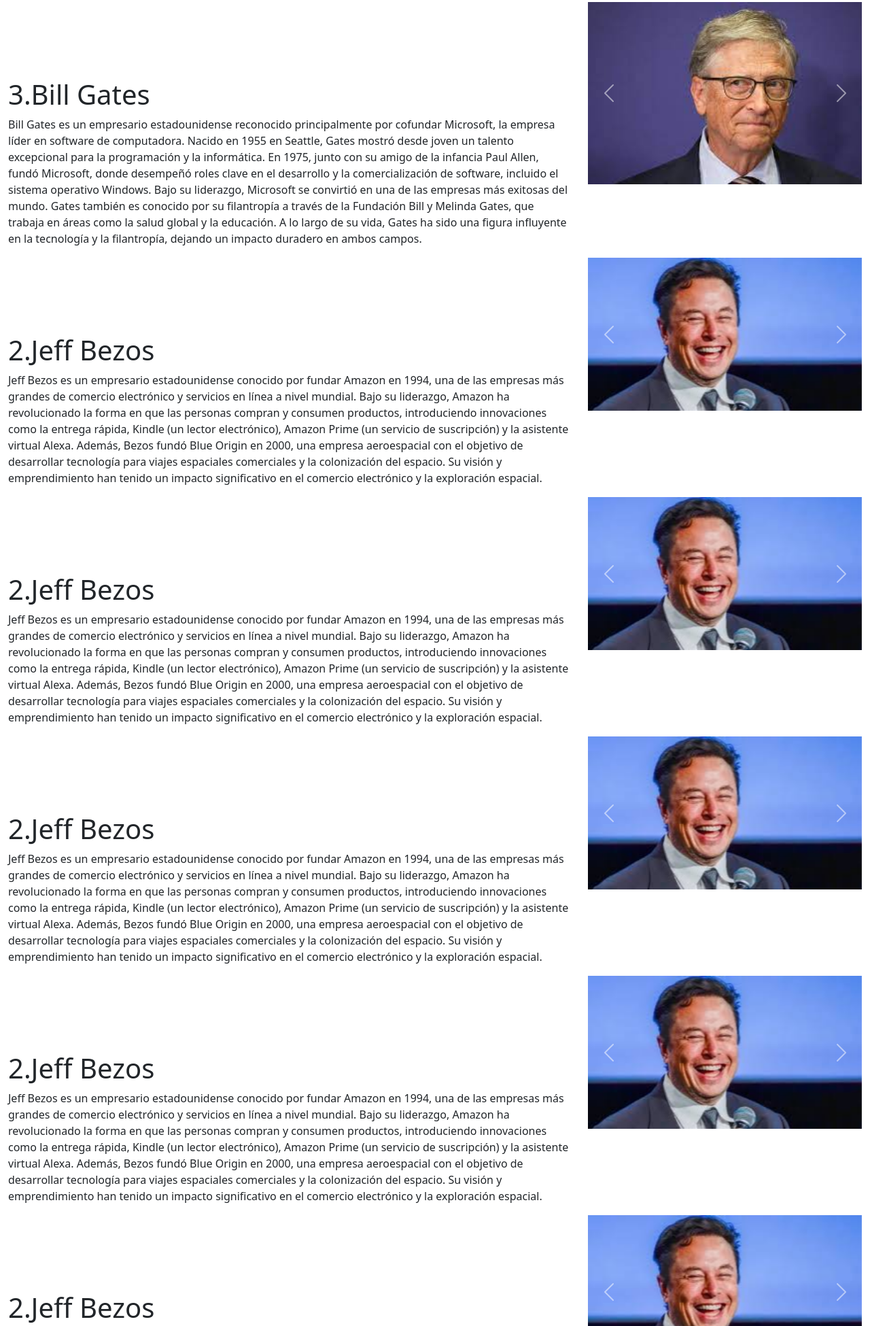
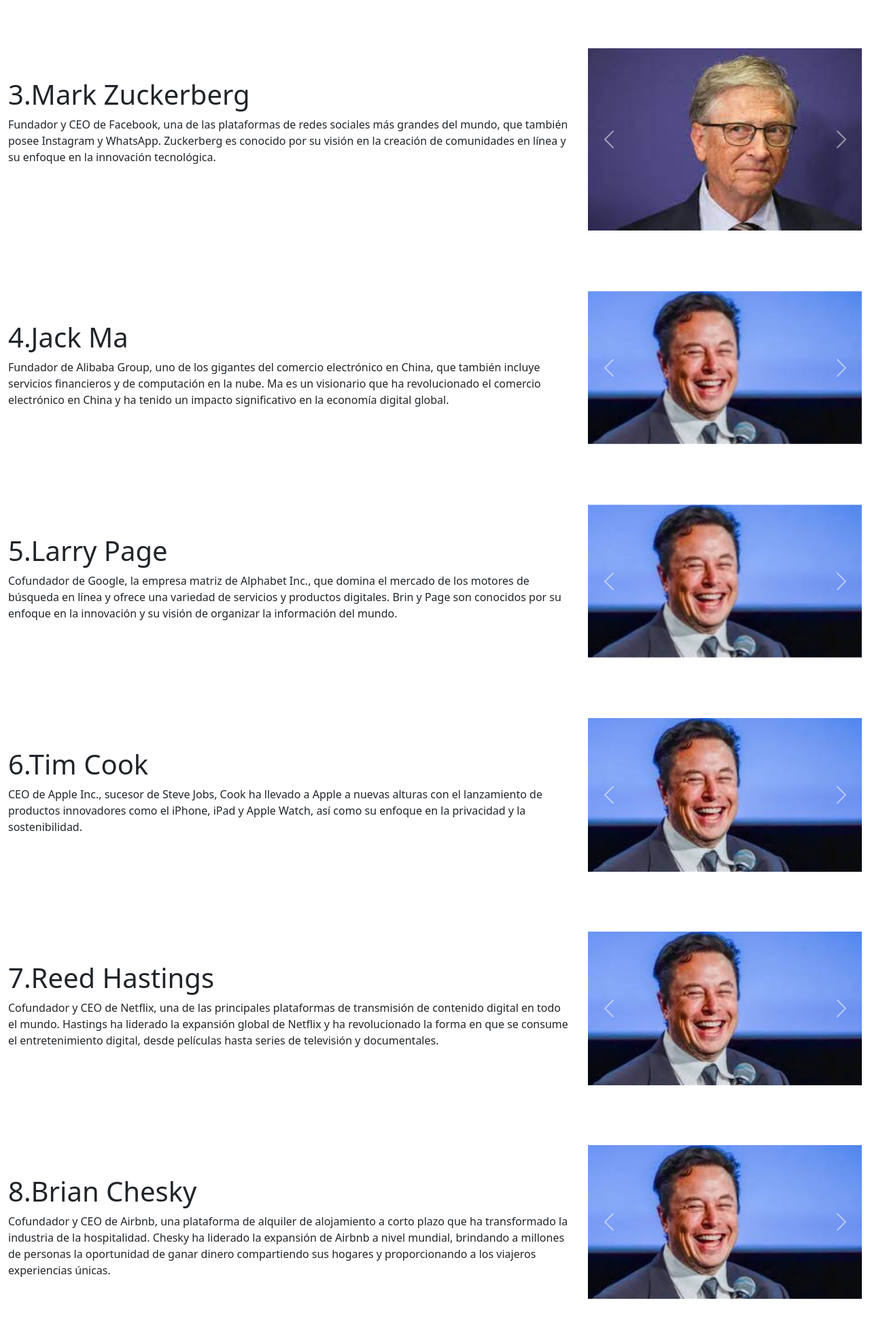
Before and after one commit to CesarLandaverde/Perfil1cesar, a plain HTML site: page index.html in a window 1280 px wide. Shown: the part 1077-3027 px from the top of the page at 68% size. Drawn offline with nearby package versions, Linux system fonts and the light colour scheme.

Commit message:
se termino los emprendedores solo falta las fotos

```diff
--- a/index.html
+++ b/index.html
@@ -157,12 +157,13 @@
     <div class="row">
         <div class="col-8">
 
-            <p class="h1">3.Bill Gates</p>
-            <p>Bill Gates es un empresario estadounidense reconocido principalmente por cofundar Microsoft, la empresa líder en software de computadora. Nacido en 1955 en Seattle, Gates mostró desde joven un talento excepcional para la programación y la informática. En 1975, junto con su amigo de la infancia Paul Allen, fundó Microsoft, donde desempeñó roles clave en el desarrollo y la comercialización de software, incluido el sistema operativo Windows. Bajo su liderazgo, Microsoft se convirtió en una de las empresas más exitosas del mundo. Gates también es conocido por su filantropía a través de la Fundación Bill y Melinda Gates, que trabaja en áreas como la salud global y la educación. A lo largo de su vida, Gates ha sido una figura influyente en la tecnología y la filantropía, dejando un impacto duradero en ambos campos.</p>
+            <p class="h1">3.Mark Zuckerberg</p>
+            <p>Fundador y CEO de Facebook, una de las plataformas de redes sociales más grandes del mundo, que también posee Instagram y WhatsApp. Zuckerberg es conocido por su visión en la creación de comunidades en línea y su enfoque en la innovación tecnológica.</p>
 
         </div>
-        <div class="col-4">
-            <div id="carouselExample" class="carousel slide">
+        <div class="col-4 ">
+          <div class="niger">
+            <div id="carouselExample4" class="carousel slide">
                 <div class="carousel-inner">
                   <div class="carousel-item active">
                     <img src="img/bill1.jfif" class="d-block w-100" alt="...">
@@ -174,15 +175,16 @@
                     <img src="img/bill3.jfif" class="d-block w-100" alt="...">
                   </div>
                 </div>
-                <button class="carousel-control-prev" type="button" data-bs-target="#carouselExample" data-bs-slide="prev">
+                <button class="carousel-control-prev" type="button" data-bs-target="#carouselExample4" data-bs-slide="prev">
                   <span class="carousel-control-prev-icon" aria-hidden="true"></span>
                   <span class="visually-hidden">Previous</span>
                 </button>
-                <button class="carousel-control-next" type="button" data-bs-target="#carouselExample" data-bs-slide="next">
+                <button class="carousel-control-next" type="button" data-bs-target="#carouselExample4" data-bs-slide="next">
                   <span class="carousel-control-next-icon" aria-hidden="true"></span>
                   <span class="visually-hidden">Next</span>
                 </button>
               </div>
+            </div>
 
         </div>
     </div>
@@ -193,11 +195,49 @@
   <div class="row">
       <div class="col-8">
 
-          <p class="h1">2.Jeff Bezos</p>
-          <p>Jeff Bezos es un empresario estadounidense conocido por fundar Amazon en 1994, una de las empresas más grandes de comercio electrónico y servicios en línea a nivel mundial. Bajo su liderazgo, Amazon ha revolucionado la forma en que las personas compran y consumen productos, introduciendo innovaciones como la entrega rápida, Kindle (un lector electrónico), Amazon Prime (un servicio de suscripción) y la asistente virtual Alexa. Además, Bezos fundó Blue Origin en 2000, una empresa aeroespacial con el objetivo de desarrollar tecnología para viajes espaciales comerciales y la colonización del espacio. Su visión y emprendimiento han tenido un impacto significativo en el comercio electrónico y la exploración espacial.</p>
+          <p class="h1">4.Jack Ma</p>
+          <p>Fundador de Alibaba Group, uno de los gigantes del comercio electrónico en China, que también incluye servicios financieros y de computación en la nube. Ma es un visionario que ha revolucionado el comercio electrónico en China y ha tenido un impacto significativo en la economía digital global.</p>
 
       </div>
       <div class="col-4">
+        <div class="niger">
+          <div id="carouselExample5" class="carousel slide">
+              <div class="carousel-inner">
+                <div class="carousel-item active">
+                  <img src="img/elon4.jfif" class="d-block w-100" alt="...">
+                </div>
+                <div class="carousel-item">
+                  <img src="img/elon2.jfif" class="d-block w-100" alt="...">
+                </div>
+                <div class="carousel-item">
+                  <img src="img/elon3.jfif" class="d-block w-100" alt="...">
+                </div>
+              </div>
+              <button class="carousel-control-prev" type="button" data-bs-target="#carouselExample5" data-bs-slide="prev">
+                <span class="carousel-control-prev-icon" aria-hidden="true"></span>
+                <span class="visually-hidden">Previous</span>
+              </button>
+              <button class="carousel-control-next" type="button" data-bs-target="#carouselExample5" data-bs-slide="next">
+                <span class="carousel-control-next-icon" aria-hidden="true"></span>
+                <span class="visually-hidden">Next</span>
+              </button>
+            </div>
+          </div>
+      </div>
+  </div>
+
+</div>
+
+<div class="container-fluid ">
+  <div class="row">
+      <div class="col-8">
+
+          <p class="h1">5.Larry Page</p>
+          <p> Cofundador de Google, la empresa matriz de Alphabet Inc., que domina el mercado de los motores de búsqueda en línea y ofrece una variedad de servicios y productos digitales. Brin y Page son conocidos por su enfoque en la innovación y su visión de organizar la información del mundo.</p>
+
+      </div>
+      <div class="col-4">
+        <div class="niger">
           <div id="carouselExample" class="carousel slide">
               <div class="carousel-inner">
                 <div class="carousel-item active">
@@ -219,7 +259,7 @@
                 <span class="visually-hidden">Next</span>
               </button>
             </div>
-
+          </div>
       </div>
   </div>
 
@@ -229,11 +269,12 @@
   <div class="row">
       <div class="col-8">
 
-          <p class="h1">2.Jeff Bezos</p>
-          <p>Jeff Bezos es un empresario estadounidense conocido por fundar Amazon en 1994, una de las empresas más grandes de comercio electrónico y servicios en línea a nivel mundial. Bajo su liderazgo, Amazon ha revolucionado la forma en que las personas compran y consumen productos, introduciendo innovaciones como la entrega rápida, Kindle (un lector electrónico), Amazon Prime (un servicio de suscripción) y la asistente virtual Alexa. Además, Bezos fundó Blue Origin en 2000, una empresa aeroespacial con el objetivo de desarrollar tecnología para viajes espaciales comerciales y la colonización del espacio. Su visión y emprendimiento han tenido un impacto significativo en el comercio electrónico y la exploración espacial.</p>
+          <p class="h1">6.Tim Cook</p>
+          <p>CEO de Apple Inc., sucesor de Steve Jobs, Cook ha llevado a Apple a nuevas alturas con el lanzamiento de productos innovadores como el iPhone, iPad y Apple Watch, así como su enfoque en la privacidad y la sostenibilidad.</p>
 
       </div>
       <div class="col-4">
+        <div class="niger">
           <div id="carouselExample" class="carousel slide">
               <div class="carousel-inner">
                 <div class="carousel-item active">
@@ -255,7 +296,7 @@
                 <span class="visually-hidden">Next</span>
               </button>
             </div>
-
+          </div>
       </div>
   </div>
 
@@ -265,11 +306,12 @@
   <div class="row">
       <div class="col-8">
 
-          <p class="h1">2.Jeff Bezos</p>
-          <p>Jeff Bezos es un empresario estadounidense conocido por fundar Amazon en 1994, una de las empresas más grandes de comercio electrónico y servicios en línea a nivel mundial. Bajo su liderazgo, Amazon ha revolucionado la forma en que las personas compran y consumen productos, introduciendo innovaciones como la entrega rápida, Kindle (un lector electrónico), Amazon Prime (un servicio de suscripción) y la asistente virtual Alexa. Además, Bezos fundó Blue Origin en 2000, una empresa aeroespacial con el objetivo de desarrollar tecnología para viajes espaciales comerciales y la colonización del espacio. Su visión y emprendimiento han tenido un impacto significativo en el comercio electrónico y la exploración espacial.</p>
+          <p class="h1">7.Reed Hastings</p>
+          <p>Cofundador y CEO de Netflix, una de las principales plataformas de transmisión de contenido digital en todo el mundo. Hastings ha liderado la expansión global de Netflix y ha revolucionado la forma en que se consume el entretenimiento digital, desde películas hasta series de televisión y documentales.</p>
 
       </div>
       <div class="col-4">
+        <div class="niger">
           <div id="carouselExample" class="carousel slide">
               <div class="carousel-inner">
                 <div class="carousel-item active">
@@ -291,7 +333,7 @@
                 <span class="visually-hidden">Next</span>
               </button>
             </div>
-
+          </div>
       </div>
   </div>
 
@@ -301,11 +343,12 @@
   <div class="row">
       <div class="col-8">
 
-          <p class="h1">2.Jeff Bezos</p>
-          <p>Jeff Bezos es un empresario estadounidense conocido por fundar Amazon en 1994, una de las empresas más grandes de comercio electrónico y servicios en línea a nivel mundial. Bajo su liderazgo, Amazon ha revolucionado la forma en que las personas compran y consumen productos, introduciendo innovaciones como la entrega rápida, Kindle (un lector electrónico), Amazon Prime (un servicio de suscripción) y la asistente virtual Alexa. Además, Bezos fundó Blue Origin en 2000, una empresa aeroespacial con el objetivo de desarrollar tecnología para viajes espaciales comerciales y la colonización del espacio. Su visión y emprendimiento han tenido un impacto significativo en el comercio electrónico y la exploración espacial.</p>
+          <p class="h1">8.Brian Chesky</p>
+          <p> Cofundador y CEO de Airbnb, una plataforma de alquiler de alojamiento a corto plazo que ha transformado la industria de la hospitalidad. Chesky ha liderado la expansión de Airbnb a nivel mundial, brindando a millones de personas la oportunidad de ganar dinero compartiendo sus hogares y proporcionando a los viajeros experiencias únicas.</p>
 
       </div>
       <div class="col-4">
+        <div class="niger">
           <div id="carouselExample" class="carousel slide">
               <div class="carousel-inner">
                 <div class="carousel-item active">
@@ -327,7 +370,7 @@
                 <span class="visually-hidden">Next</span>
               </button>
             </div>
-
+          </div>
       </div>
   </div>
 
@@ -337,11 +380,12 @@
   <div class="row">
       <div class="col-8">
 
-          <p class="h1">2.Jeff Bezos</p>
-          <p>Jeff Bezos es un empresario estadounidense conocido por fundar Amazon en 1994, una de las empresas más grandes de comercio electrónico y servicios en línea a nivel mundial. Bajo su liderazgo, Amazon ha revolucionado la forma en que las personas compran y consumen productos, introduciendo innovaciones como la entrega rápida, Kindle (un lector electrónico), Amazon Prime (un servicio de suscripción) y la asistente virtual Alexa. Además, Bezos fundó Blue Origin en 2000, una empresa aeroespacial con el objetivo de desarrollar tecnología para viajes espaciales comerciales y la colonización del espacio. Su visión y emprendimiento han tenido un impacto significativo en el comercio electrónico y la exploración espacial.</p>
+          <p class="h1">9.Evan Spiegel</p>
+          <p>Cofundador y CEO de Snap Inc., la empresa matriz de Snapchat, una popular aplicación de mensajería y redes sociales conocida por sus mensajes efímeros y sus filtros de realidad aumentada. Spiegel ha liderado la innovación en el espacio de las redes sociales y ha diversificado el negocio de Snap con productos como Spectacles, gafas de sol con cámara integrada.</p>
 
       </div>
       <div class="col-4">
+        <div class="niger">
           <div id="carouselExample" class="carousel slide">
               <div class="carousel-inner">
                 <div class="carousel-item active">
@@ -363,43 +407,7 @@
                 <span class="visually-hidden">Next</span>
               </button>
             </div>
-
-      </div>
-  </div>
-
-</div>
-
-<div class="container-fluid ">
-  <div class="row">
-      <div class="col-8">
-
-          <p class="h1">2.Jeff Bezos</p>
-          <p>Jeff Bezos es un empresario estadounidense conocido por fundar Amazon en 1994, una de las empresas más grandes de comercio electrónico y servicios en línea a nivel mundial. Bajo su liderazgo, Amazon ha revolucionado la forma en que las personas compran y consumen productos, introduciendo innovaciones como la entrega rápida, Kindle (un lector electrónico), Amazon Prime (un servicio de suscripción) y la asistente virtual Alexa. Además, Bezos fundó Blue Origin en 2000, una empresa aeroespacial con el objetivo de desarrollar tecnología para viajes espaciales comerciales y la colonización del espacio. Su visión y emprendimiento han tenido un impacto significativo en el comercio electrónico y la exploración espacial.</p>
-
-      </div>
-      <div class="col-4">
-          <div id="carouselExample" class="carousel slide">
-              <div class="carousel-inner">
-                <div class="carousel-item active">
-                  <img src="img/elon4.jfif" class="d-block w-100" alt="...">
-                </div>
-                <div class="carousel-item">
-                  <img src="img/elon2.jfif" class="d-block w-100" alt="...">
-                </div>
-                <div class="carousel-item">
-                  <img src="img/elon3.jfif" class="d-block w-100" alt="...">
-                </div>
-              </div>
-              <button class="carousel-control-prev" type="button" data-bs-target="#carouselExample" data-bs-slide="prev">
-                <span class="carousel-control-prev-icon" aria-hidden="true"></span>
-                <span class="visually-hidden">Previous</span>
-              </button>
-              <button class="carousel-control-next" type="button" data-bs-target="#carouselExample" data-bs-slide="next">
-                <span class="carousel-control-next-icon" aria-hidden="true"></span>
-                <span class="visually-hidden">Next</span>
-              </button>
-            </div>
-
+          </div>
       </div>
   </div>
 
```
